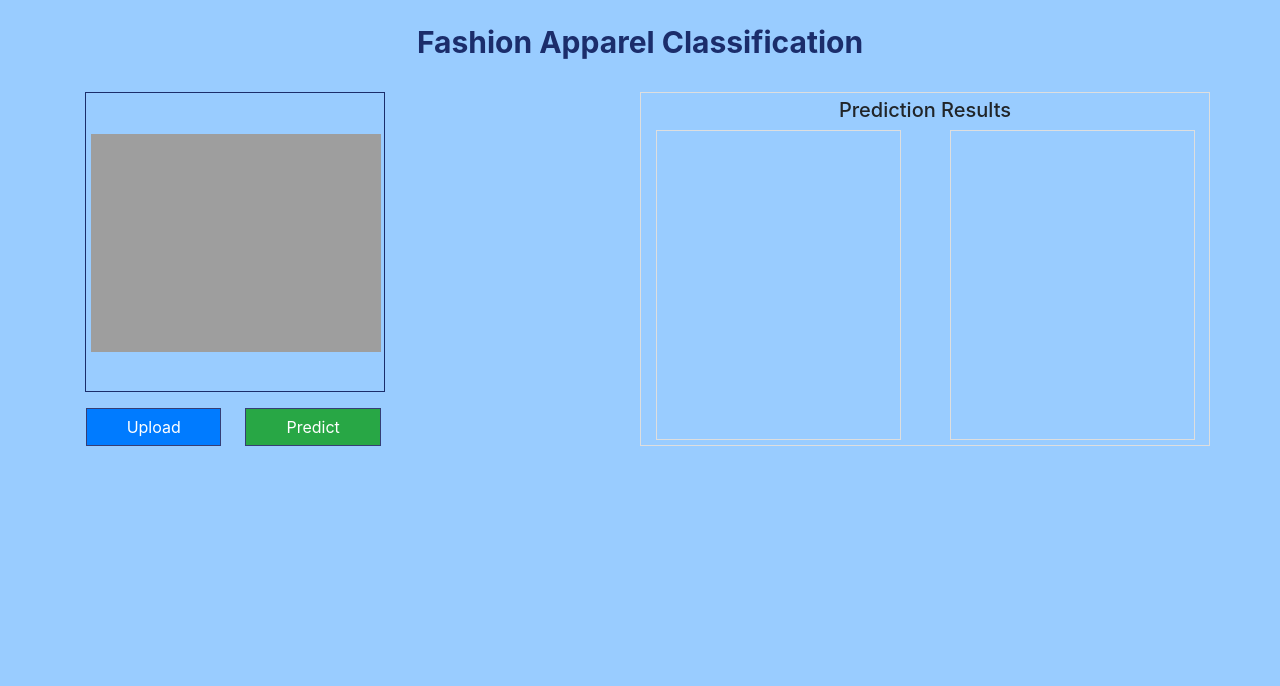
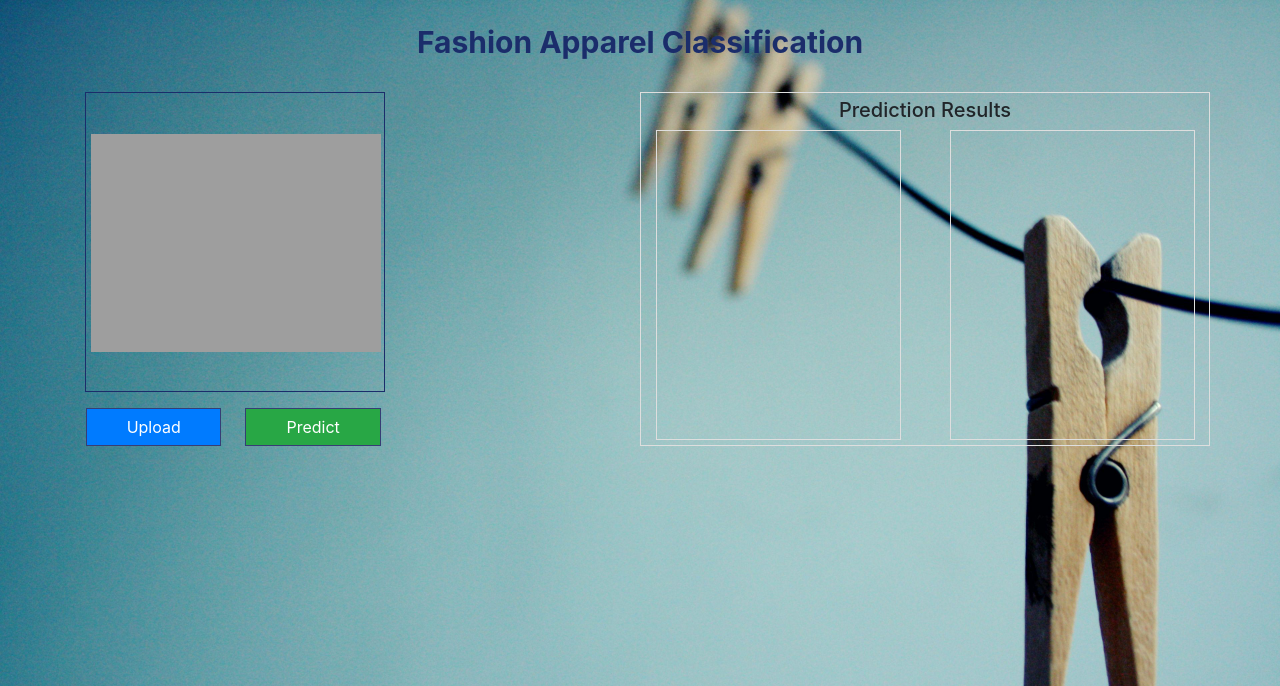
Before and after one commit to RajeshKGangwar/Apparel-Classification, a Flask app: page / in a window 1280 px wide. Shown: the top 686 px of the page. Run offline with Flask 2, Linux system fonts and the light colour scheme; parts of the project's set-up code (start-up, migrations or seed data) failed here and were passed over; some libraries are stand-ins or nearby versions.

Commit message:
UI enhanced

```diff
--- a/templates/index.html
+++ b/templates/index.html
@@ -7,7 +7,7 @@
     <title>RajeshKGangwar</title>
 	<link rel="stylesheet" href="https://maxcdn.bootstrapcdn.com/bootstrap/4.0.0/css/bootstrap.min.css" integrity="sha384-Gn5384xqQ1aoWXA+058RXPxPg6fy4IWvTNh0E263XmFcJlSAwiGgFAW/dAiS6JXm" crossorigin="anonymous">
 	<style>
-		body{background-color: #99ccff;}
+		body{}
 		.iupload h3{color: #1b2d6b;font-size: 30px;font-weight: 700;}
 		.img-part{height:300px;width:300px;margin:0px auto;}
 		.image-part{height:300px;width:300px;border:1px solid #1b2d6b;}
@@ -89,7 +89,7 @@
 
 	</style>
 </head>
-<body>
+<body style="background-image:url('static/cloth2.jpg');background-size:cover;">
     <div class="main container">
 		<section class="iupload">
 			<h3 class="text-center py-4">Fashion Apparel Classification</h3>
```
Also changed, not shown: static/cloth2.jpg (added).
